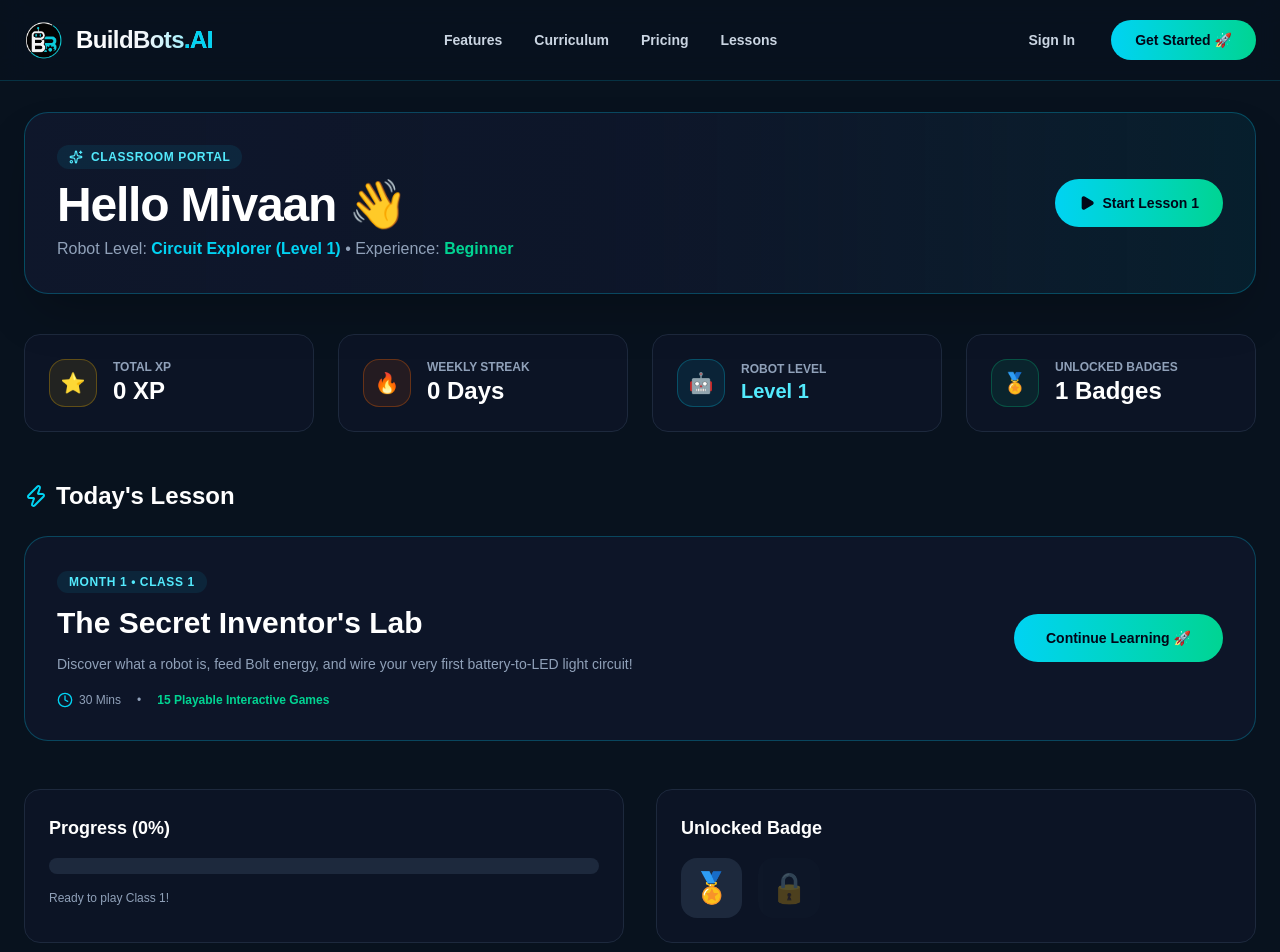
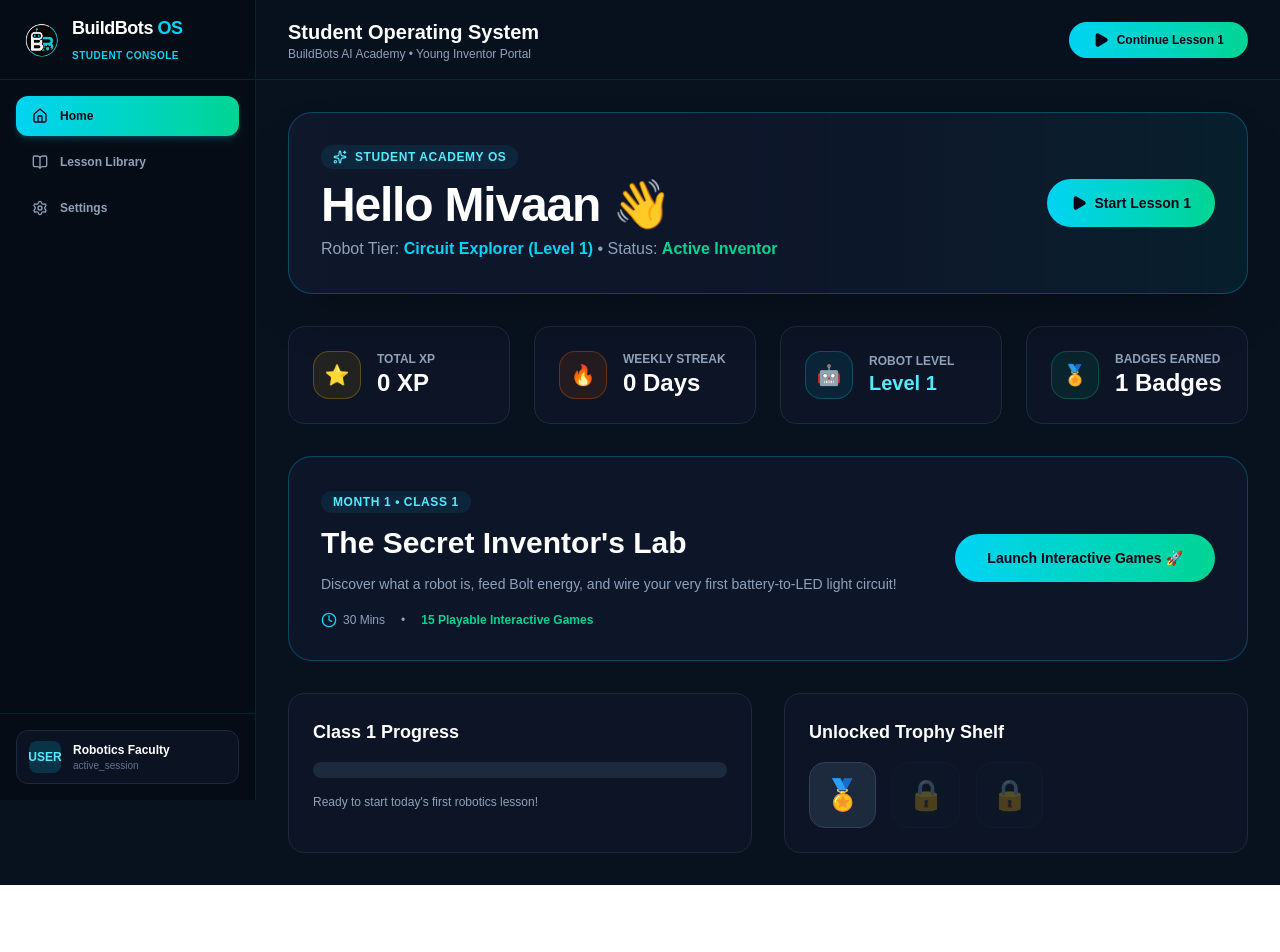
Before and after one commit to hellobuildbots-tech/BuildBots.Lab, a Next.js app in the folder buildbots-app/: page /dashboard in a window 1280 px wide. Shown: the top 952 px of the page. After the commit the page ends 885 px from the top, so only its background shows below. Built offline with nearby package versions, Linux system fonts and the light colour scheme; no server answers.

Commit message:
Update Student Dashboard page to use CRMAppSidebar OS layout instead of website navbar

```diff
--- a/buildbots-app/src/app/dashboard/page.tsx
+++ b/buildbots-app/src/app/dashboard/page.tsx
@@ -2,10 +2,9 @@
 
 import React, { useEffect, useState } from 'react';
 import Link from 'next/link';
-import { Navbar } from '@/components/Navbar';
-import { Footer } from '@/components/Footer';
+import { CRMAppSidebar } from '@/components/CRMAppSidebar';
 import { supabase } from '@/lib/supabase';
-import { Zap, Clock, Sparkles, Play, Award, CheckCircle2 } from 'lucide-react';
+import { Zap, Clock, Sparkles, Play, Award, Trophy, BookOpen, CheckCircle2 } from 'lucide-react';
 
 export default function DashboardPage() {
   const [profile, setProfile] = useState<any>(null);
@@ -16,11 +15,9 @@ export default function DashboardPage() {
 
   useEffect(() => {
     async function loadStudentData() {
-      // Get logged in user from Supabase Auth
       const { data: { user } } = await supabase.auth.getUser();
 
       if (user) {
-        // Fetch dynamically from Supabase profiles table
         const { data: userProfile } = await supabase
           .from('profiles')
           .select('*')
@@ -42,7 +39,6 @@ export default function DashboardPage() {
         if (userBadges) setBadges(userBadges);
         if (userStreak) setStreak(userStreak.current_streak);
       } else {
-        // Fallback default student state (e.g., Mivaan / Tashvi demonstration mode)
         setProfile({
           full_name: 'Mivaan Dangayach',
           display_name: 'Mivaan',
@@ -63,28 +59,44 @@ export default function DashboardPage() {
   if (loading) {
     return (
       <div className="min-h-screen bg-[#08121E] text-white flex items-center justify-center">
-        <div className="text-cyan-400 font-bold text-lg animate-pulse">Loading Student Dashboard...</div>
+        <div className="text-cyan-400 font-bold text-lg animate-pulse">Loading Student OS...</div>
       </div>
     );
   }
 
   return (
-    <div className="min-h-screen bg-[#08121E] text-white selection:bg-cyan-500 selection:text-slate-950">
-      <Navbar />
+    <div className="min-h-screen bg-[#08121E] text-white flex selection:bg-cyan-500 selection:text-slate-950">
+      {/* CRM OS SIDEBAR FOR STUDENTS */}
+      <CRMAppSidebar role="student" />
 
-      <main className="pt-28 pb-20 max-w-7xl mx-auto px-6">
-        {/* PERSONALIZED DYNAMIC WELCOME BANNER */}
-        <div className="p-8 rounded-3xl bg-gradient-to-r from-slate-900 via-slate-900/90 to-cyan-950/40 border border-cyan-500/30 relative overflow-hidden mb-10 shadow-2xl">
+      <main className="flex-1 pl-64 min-h-screen">
+        {/* APP HEADER BAR */}
+        <header className="h-20 border-b border-cyan-500/15 px-8 flex items-center justify-between bg-[#08121E]/80 backdrop-blur-md sticky top-0 z-30">
+          <div>
+            <h1 className="text-xl font-extrabold">Student Operating System</h1>
+            <p className="text-xs text-slate-400">BuildBots AI Academy • Young Inventor Portal</p>
+          </div>
+
+          <div className="flex items-center gap-3">
+            <Link href="/lessons/month-1/class-1" className="px-6 py-2.5 rounded-full font-extrabold text-xs bg-gradient-to-r from-cyan-400 to-emerald-400 text-slate-950 hover:shadow-lg hover:shadow-cyan-500/30 hover:scale-105 transition-all flex items-center gap-2">
+              <Play className="w-4 h-4 fill-slate-950" /> Continue Lesson 1
+            </Link>
+          </div>
+        </header>
+
+        <div className="p-8 max-w-7xl mx-auto space-y-8">
+          {/* WELCOME BANNER */}
+          <div className="p-8 rounded-3xl bg-gradient-to-r from-slate-900 via-slate-900/90 to-cyan-950/40 border border-cyan-500/30 relative overflow-hidden shadow-2xl">
             <div className="relative z-10 flex flex-col md:flex-row items-start md:items-center justify-between gap-6">
               <div>
                 <div className="inline-flex items-center gap-2 px-3 py-1 rounded-full bg-cyan-500/10 text-cyan-300 text-xs font-bold uppercase tracking-wider mb-3">
-                <Sparkles className="w-3.5 h-3.5" /> Classroom Portal
+                  <Sparkles className="w-3.5 h-3.5" /> Student Academy OS
                 </div>
-              <h1 className="text-3xl md:text-5xl font-extrabold tracking-tight">
+                <h2 className="text-3xl md:text-5xl font-extrabold tracking-tight">
                   Hello {profile?.display_name || profile?.full_name} 👋
-              </h1>
+                </h2>
                 <p className="text-slate-400 mt-2 text-sm md:text-base">
-                Robot Level: <span className="text-cyan-400 font-bold">Circuit Explorer (Level {profile?.robot_level || 1})</span> • Experience: <span className="text-emerald-400 font-bold">{profile?.experience || 'Beginner'}</span>
+                  Robot Tier: <span className="text-cyan-400 font-bold">Circuit Explorer (Level {profile?.robot_level || 1})</span> • Status: <span className="text-emerald-400 font-bold">Active Inventor</span>
                 </p>
               </div>
 
@@ -94,8 +106,8 @@ export default function DashboardPage() {
             </div>
           </div>
 
-        {/* PERSONALIZED METRICS */}
-        <div className="grid grid-cols-1 sm:grid-cols-2 lg:grid-cols-4 gap-6 mb-12">
+          {/* DYNAMIC METRIC STAT CARDS */}
+          <div className="grid grid-cols-1 sm:grid-cols-2 lg:grid-cols-4 gap-6">
             <div className="p-6 rounded-2xl bg-slate-900/60 border border-slate-800 flex items-center gap-4">
               <div className="w-12 h-12 rounded-2xl bg-yellow-500/10 text-yellow-400 border border-yellow-500/30 flex items-center justify-center font-bold text-xl">
                 ⭐
@@ -131,18 +143,13 @@ export default function DashboardPage() {
                 🏅
               </div>
               <div>
-              <div className="text-xs font-bold text-slate-400 uppercase">Unlocked Badges</div>
+                <div className="text-xs font-bold text-slate-400 uppercase">Badges Earned</div>
                 <div className="text-2xl font-extrabold text-white">{badges.length || 1} Badges</div>
               </div>
             </div>
           </div>
 
-        {/* TODAY'S LESSON CARD */}
-        <div className="mb-12">
-          <h2 className="text-2xl font-bold mb-6 flex items-center gap-2">
-            <Zap className="w-6 h-6 text-cyan-400" /> Today's Lesson
-          </h2>
-
+          {/* TODAY'S ACTIVE MISSION */}
           <div className="p-8 rounded-3xl bg-slate-900/80 border border-cyan-500/30 flex flex-col lg:flex-row items-center justify-between gap-8">
             <div className="max-w-xl">
               <span className="px-3 py-1 rounded-full bg-cyan-500/10 text-cyan-300 text-xs font-bold uppercase tracking-wider">Month 1 • Class 1</span>
@@ -159,37 +166,36 @@ export default function DashboardPage() {
 
             <div className="w-full lg:w-auto">
               <Link href="/lessons/month-1/class-1" className="block text-center py-3.5 px-8 rounded-full font-extrabold text-sm bg-gradient-to-r from-cyan-400 to-emerald-400 text-slate-950 hover:shadow-lg hover:shadow-cyan-500/25 transition-all">
-                Continue Learning 🚀
+                Launch Interactive Games 🚀
               </Link>
             </div>
           </div>
-        </div>
 
-        {/* BADGES & PROGRESS */}
+          {/* BADGES & CLASS PROGRESS */}
           <div className="grid grid-cols-1 lg:grid-cols-2 gap-8">
             <div className="p-6 rounded-2xl bg-slate-900/60 border border-slate-800">
-            <h3 className="font-bold text-lg mb-4">Progress (0%)</h3>
+              <h3 className="font-bold text-lg mb-4">Class 1 Progress</h3>
               <div className="w-full h-4 bg-slate-800 rounded-full overflow-hidden mb-4">
                 <div className="h-full bg-gradient-to-r from-cyan-400 to-emerald-400 w-0" />
               </div>
-            <p className="text-xs text-slate-400">Ready to play Class 1!</p>
+              <p className="text-xs text-slate-400">Ready to start today's first robotics lesson!</p>
             </div>
 
             <div className="p-6 rounded-2xl bg-slate-900/60 border border-slate-800">
-            <h3 className="font-bold text-lg mb-4">Unlocked Badge</h3>
+              <h3 className="font-bold text-lg mb-4">Unlocked Trophy Shelf</h3>
               <div className="flex items-center gap-4">
                 {badges.map((b, idx) => (
-                <div key={idx} className="p-3 rounded-2xl bg-slate-800 text-3xl" title={b.badge_name}>
+                  <div key={idx} className="p-3.5 rounded-2xl bg-slate-800 text-3xl border border-slate-700" title={b.badge_name}>
                     {b.badge_icon || '🏅'}
                   </div>
                 ))}
-              <div className="p-3 rounded-2xl bg-slate-800/40 text-3xl opacity-30">🔒</div>
+                <div className="p-3.5 rounded-2xl bg-slate-800/40 text-3xl opacity-30 border border-slate-800">🔒</div>
+                <div className="p-3.5 rounded-2xl bg-slate-800/40 text-3xl opacity-30 border border-slate-800">🔒</div>
+              </div>
             </div>
           </div>
         </div>
       </main>
-
-      <Footer />
     </div>
   );
 }
```
Lines whose indentation alone changed are shown as unchanged.
